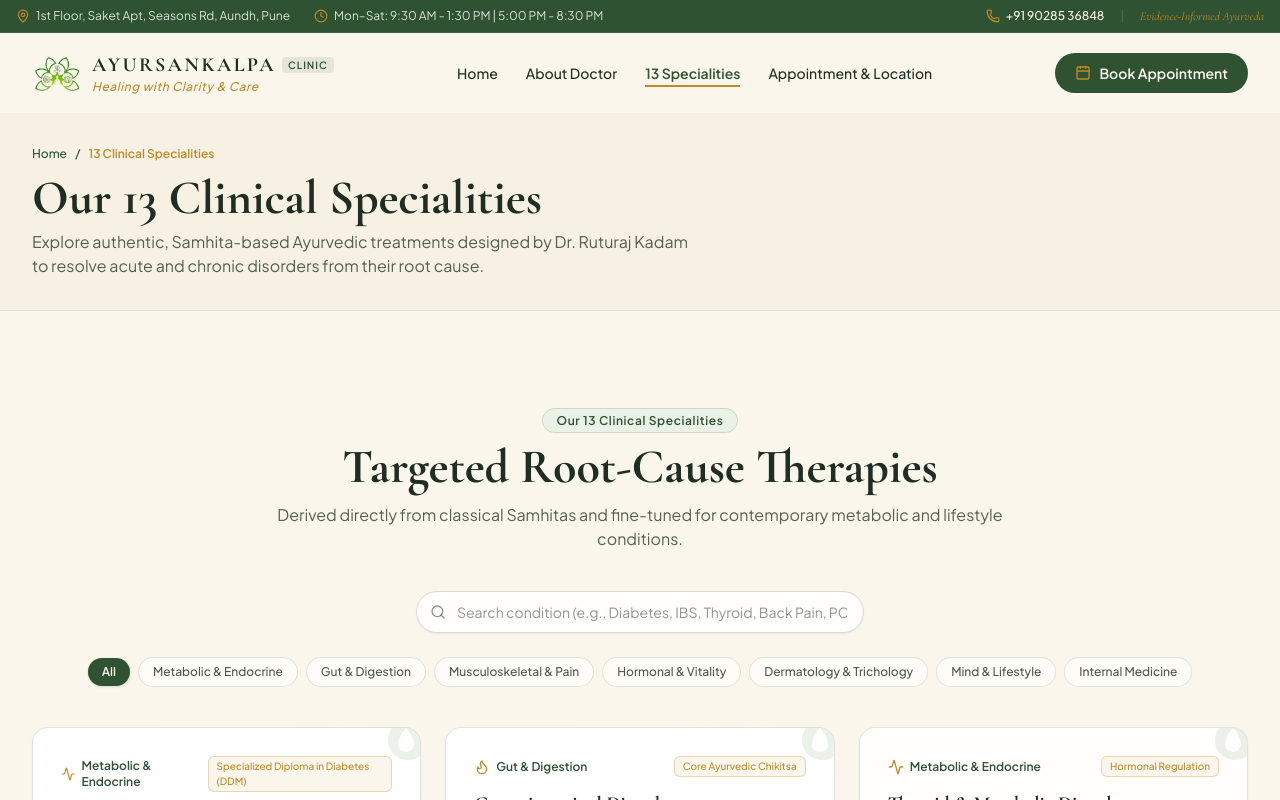
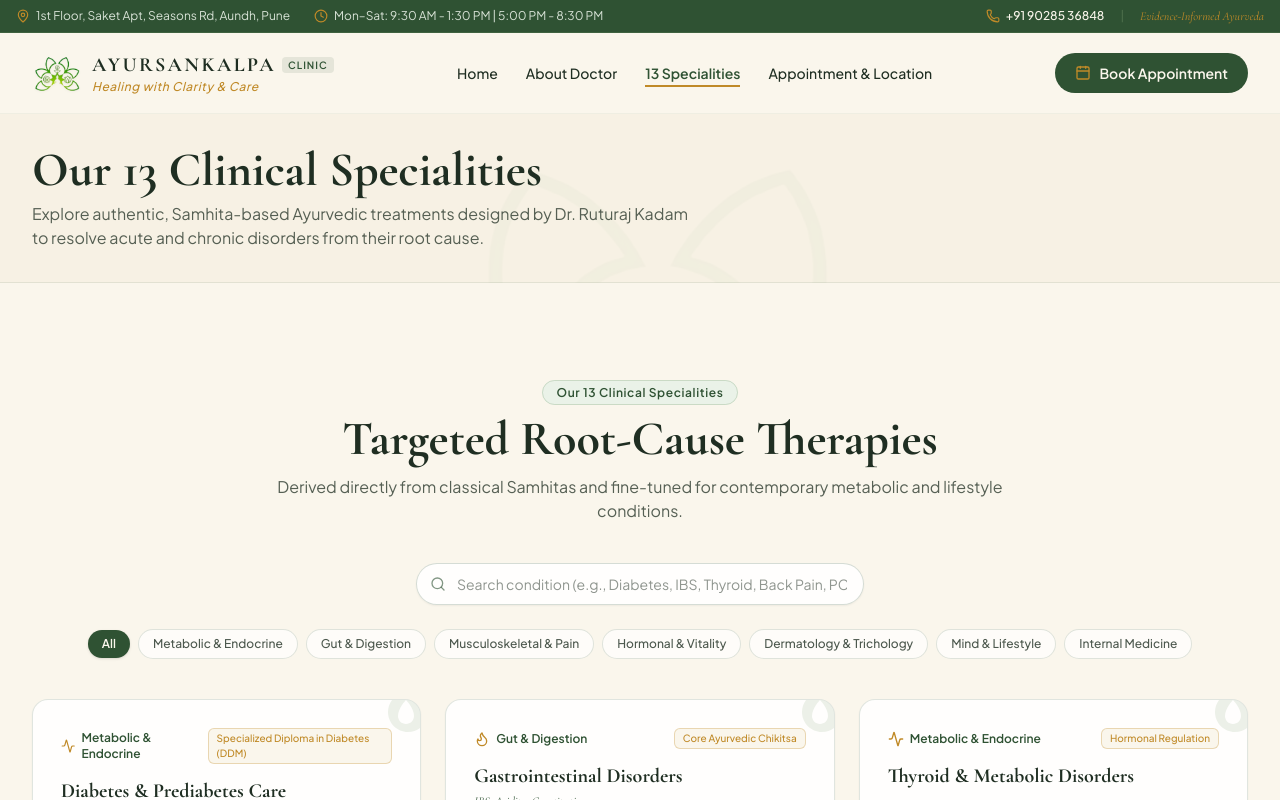
Before and after one commit to Anurag-git22/ayursankalp1, a React (Vite) app: page /specialties in a window 1280 px wide. Shown: the top 800 px of the page. Built offline with nearby package versions, Linux system fonts and the light colour scheme.

Commit message:
Add centered logo watermark, remove breadcrumbs, and fix specialty card backgrounds

```diff
--- a/src/App.jsx
+++ b/src/App.jsx
@@ -3,6 +3,7 @@
 import Navbar from './components/Navbar';
 import Footer from './components/Footer';
 import ScrollToTop from './components/ScrollToTop';
+import LogoWatermark from './components/LogoWatermark';
 
 import HomePage from './pages/HomePage';
 import AboutPage from './pages/AboutPage';
@@ -16,6 +17,9 @@
     <BrowserRouter>
       <ScrollToTop />
       <div className="min-h-screen flex flex-col bg-[#FAF6EC] text-[#1F2E22] selection:bg-[#7FA173]/30 selection:text-[#1F2E22]">
+        {/* Centered Logo Watermark - Appears on all pages */}
+        <LogoWatermark />
+
         {/* Shared Navbar across all pages */}
         <Navbar />
 
--- a/src/components/Hero.jsx
+++ b/src/components/Hero.jsx
@@ -7,11 +7,6 @@
 export default function Hero() {
   return (
     <section className="relative overflow-hidden bg-gradient-to-b from-[#FAF6EC] via-[#F5EFE0] to-[#FAF6EC] pt-8 pb-16 lg:pt-14 lg:pb-24 border-b border-[#2F5233]/10">
-
-      {/* Background Watermark (Large, 5% opacity, green gradient tones) */}
-      <div className="absolute top-1/2 right-10 -translate-y-1/2 w-[550px] h-[550px] pointer-events-none opacity-[0.05] select-none">
-        <img src={logoMark} alt="" className="w-full h-full object-contain filter" />
-      </div>
 
       <div className="max-w-7xl mx-auto px-4 sm:px-6 lg:px-8 relative z-10">
         <div className="grid grid-cols-1 lg:grid-cols-12 gap-12 items-center">
--- /dev/null
+++ b/src/components/LogoWatermark.jsx
@@ -0,0 +1,31 @@
+import React from 'react';
+import logoMark from '../assets/logo-mark.png';
+
+/**
+ * LogoWatermark - Centered background watermark component
+ *
+ * A single, centered watermark that appears on all pages as a subtle visual texture.
+ * Fixed to viewport center for consistent appearance across all scrolling content.
+ * Fully accessible and non-interactive.
+ */
+export default function LogoWatermark() {
+  return (
+    <div
+      className="fixed inset-0 flex items-center justify-center pointer-events-none select-none z-0"
+      aria-hidden="true"
+      style={{
+        opacity: 0.06
+      }}
+    >
+      <img
+        src={logoMark}
+        alt=""
+        className="max-w-[700px] max-h-[700px] w-full h-full object-contain"
+        style={{
+          filter: 'grayscale(0%) contrast(1.05)',
+          mixBlendMode: 'multiply'
+        }}
+      />
+    </div>
+  );
+}
--- a/src/components/Specialties.jsx
+++ b/src/components/Specialties.jsx
@@ -137,14 +137,10 @@
         {/* Staggered Organic Cards Grid */}
         <div className="grid grid-cols-1 md:grid-cols-2 lg:grid-cols-3 gap-6">
           {filteredSpecialties.map((item, index) => {
-            const isFeatured = index === 0 || index === 1; // subtle organic variation
-
             return (
               <div
                 key={item.id}
-                className={`group rounded-2xl bg-white/90 p-6 sm:p-7 border border-[#2F5233]/15 shadow-xs hover:shadow-xl hover:border-[#2F5233]/30 transition-all duration-300 flex flex-col justify-between relative overflow-hidden ${
-                  isFeatured ? 'bg-gradient-to-br from-white via-white to-[#EAF2E8]/40' : ''
-                }`}
+                className="group rounded-2xl bg-white/90 p-6 sm:p-7 border border-[#2F5233]/15 shadow-xs hover:shadow-xl hover:border-[#2F5233]/30 transition-all duration-300 flex flex-col justify-between relative overflow-hidden"
               >
                 {/* Organic Leaf sprig icon on card corner */}
                 <div className="absolute -top-3 -right-3 w-12 h-12 text-[#7FA173]/15 pointer-events-none group-hover:text-[#C08A28]/20 transition-colors">
--- a/src/pages/AboutPage.jsx
+++ b/src/pages/AboutPage.jsx
@@ -3,28 +3,17 @@
 import DoctorProfile from '../components/DoctorProfile';
 import ApproachPillars from '../components/ApproachPillars';
 import TreatmentFlow from '../components/TreatmentFlow';
-import logoMark from '../assets/logo-mark.png';
 import { Calendar, ArrowRight } from 'lucide-react';
 
 export default function AboutPage() {
   return (
     <div className="relative">
 
-      {/* Background Watermark behind Doctor Bio (Large, 5% opacity, non-interfering) */}
-      <div className="absolute top-40 right-1/2 translate-x-1/2 w-[700px] h-[700px] pointer-events-none opacity-[0.05] select-none z-0">
-        <img src={logoMark} alt="" className="w-full h-full object-contain filter" />
-      </div>
-
       <div className="relative z-10">
-        {/* Breadcrumb / Page Intro */}
+        {/* Page Header */}
         <div className="bg-[#F5EFE0]/60 border-b border-[#2F5233]/10 py-8">
           <div className="max-w-7xl mx-auto px-4 sm:px-6 lg:px-8">
-            <div className="flex items-center gap-2 text-xs text-[#2F5233] font-medium">
-              <Link to="/" className="hover:underline">Home</Link>
-              <span>/</span>
-              <span className="text-[#C08A28] font-semibold">About Doctor & Clinical Approach</span>
-            </div>
-            <h1 className="text-3xl sm:text-4xl lg:text-5xl font-serif font-bold text-[#1F2E22] mt-3">
+            <h1 className="text-3xl sm:text-4xl lg:text-5xl font-serif font-bold text-[#1F2E22]">
               About Dr. Ruturaj Kadam
             </h1>
             <p className="text-sm sm:text-base text-[#1F2E22]/75 font-sans mt-2 max-w-2xl">
--- a/src/pages/AppointmentPage.jsx
+++ b/src/pages/AppointmentPage.jsx
@@ -3,7 +3,6 @@
 import AppointmentForm from '../components/AppointmentForm';
 import ClinicLocation from '../components/ClinicLocation';
 import FAQ from '../components/FAQ';
-import logoMark from '../assets/logo-mark.png';
 
 export default function AppointmentPage() {
   const [searchParams] = useSearchParams();
@@ -12,21 +11,11 @@
   return (
     <div className="relative">
 
-      {/* Background Watermark */}
-      <div className="absolute top-40 right-1/2 translate-x-1/2 w-[700px] h-[700px] pointer-events-none opacity-[0.05] select-none z-0">
-        <img src={logoMark} alt="" className="w-full h-full object-contain filter" />
-      </div>
-
       <div className="relative z-10">
       {/* Page Header */}
       <div className="bg-[#F5EFE0]/60 border-b border-[#2F5233]/10 py-8">
         <div className="max-w-7xl mx-auto px-4 sm:px-6 lg:px-8">
-          <div className="flex items-center gap-2 text-xs text-[#2F5233] font-medium">
-            <Link to="/" className="hover:underline">Home</Link>
-            <span>/</span>
-            <span className="text-[#C08A28] font-semibold">Appointment Booking & Location</span>
-          </div>
-          <h1 className="text-3xl sm:text-4xl lg:text-5xl font-serif font-bold text-[#1F2E22] mt-3">
+          <h1 className="text-3xl sm:text-4xl lg:text-5xl font-serif font-bold text-[#1F2E22]">
             Schedule a Consultation
           </h1>
           <p className="text-sm sm:text-base text-[#1F2E22]/75 font-sans mt-2 max-w-2xl">
--- a/src/pages/SpecialtiesPage.jsx
+++ b/src/pages/SpecialtiesPage.jsx
@@ -1,28 +1,17 @@
 import React from 'react';
 import { Link } from 'react-router-dom';
 import Specialties from '../components/Specialties';
-import logoMark from '../assets/logo-mark.png';
 import { Calendar, ArrowRight } from 'lucide-react';
 
 export default function SpecialtiesPage({ onSelectSpecialty }) {
   return (
     <div className="relative">
 
-      {/* Background Watermark */}
-      <div className="absolute top-40 right-1/2 translate-x-1/2 w-[700px] h-[700px] pointer-events-none opacity-[0.05] select-none z-0">
-        <img src={logoMark} alt="" className="w-full h-full object-contain filter" />
-      </div>
-
       <div className="relative z-10">
       {/* Page Header */}
       <div className="bg-[#F5EFE0]/60 border-b border-[#2F5233]/10 py-8">
         <div className="max-w-7xl mx-auto px-4 sm:px-6 lg:px-8">
-          <div className="flex items-center gap-2 text-xs text-[#2F5233] font-medium">
-            <Link to="/" className="hover:underline">Home</Link>
-            <span>/</span>
-            <span className="text-[#C08A28] font-semibold">13 Clinical Specialities</span>
-          </div>
-          <h1 className="text-3xl sm:text-4xl lg:text-5xl font-serif font-bold text-[#1F2E22] mt-3">
+          <h1 className="text-3xl sm:text-4xl lg:text-5xl font-serif font-bold text-[#1F2E22]">
             Our 13 Clinical Specialities
           </h1>
           <p className="text-sm sm:text-base text-[#1F2E22]/75 font-sans mt-2 max-w-2xl">
```
Also changed, not shown: 1 other file (tests, documents, lock files or other folders).
